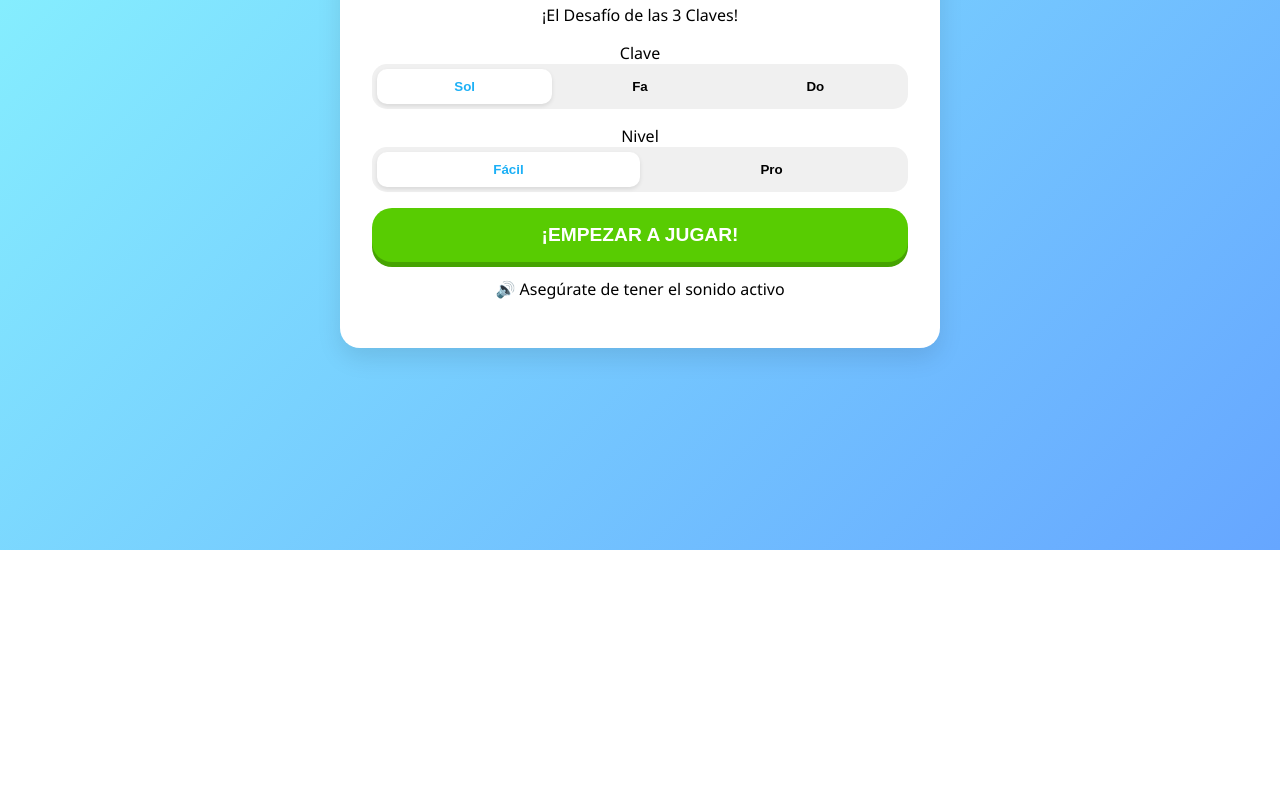
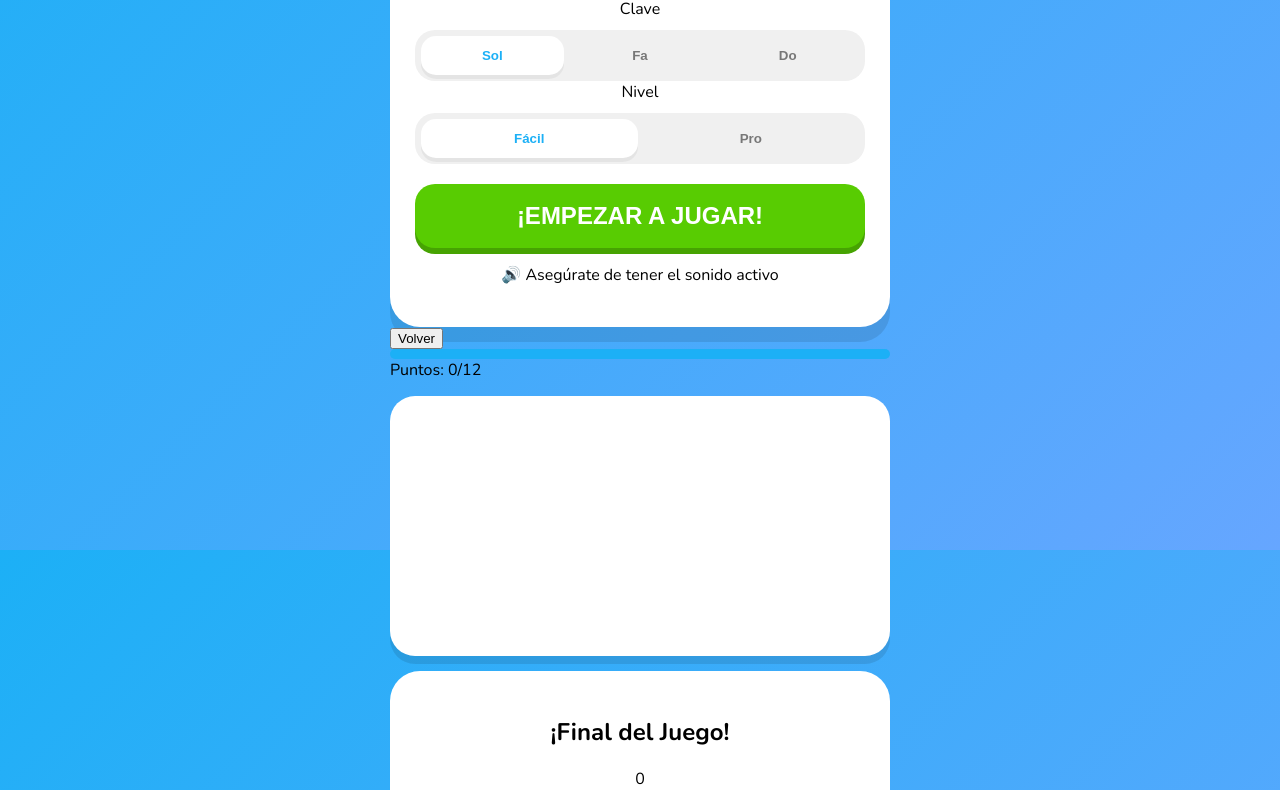
Before and after one commit to ormusico41-crypto/El-Desaf-o-de-las-3-Claves, a plain HTML site: page index.html in a window 1280 px wide. Shown: the part 250-1040 px from the top of the page. Before the commit the page ends 800 px from the top, so only its background shows below. Drawn offline with nearby package versions, Linux system fonts and the light colour scheme.

Commit message:
Update style.css

```diff
--- a/style.css
+++ b/style.css
@@ -1,45 +1,58 @@
 :root {
-    --color-primary: #58cc02;
-    --color-primary-dark: #46a302;
-    --color-accent: #1cb0f6;
-    --color-bg: #89CFF0;
-    --color-text: #4b4b4b;
-    --color-surface: #ffffff;
-    --radius: 20px;
-    --shadow: 0 4px 0 rgba(0,0,0,0.1);
+    --primary: #58cc02; --primary-dark: #46a302;
+    --accent: #1cb0f6; --bg: #e0f7fa;
+    --text: #2b2b2b; --white: #ffffff;
 }
 
 body {
-    font-family: 'Segoe UI', Tahoma, sans-serif;
-    background: linear-gradient(135deg, #89f7fe 0%, #66a6ff 100%);
-    margin: 0; display: flex; justify-content: center; align-items: center; height: 100vh;
+    margin: 0; font-family: 'Nunito', sans-serif;
+    background: linear-gradient(135deg, #1cb0f6 0%, #66a6ff 100%);
+    display: flex; justify-content: center; align-items: center; height: 100vh;
 }
 
-.app-container { width: 100%; max-width: 600px; height: 90vh; display: flex; flex-direction: column; }
-.main-header h1 { color: white; text-align: center; text-shadow: 0 2px 4px rgba(0,0,0,0.2); }
+.app-container { width: 95%; max-width: 500px; height: 95vh; display: flex; flex-direction: column; }
 
-.screen { width: 100%; height: 100%; transition: opacity 0.3s; }
-.hidden { display: none; }
-.card { background: white; padding: 2rem; border-radius: var(--radius); text-align: center; box-shadow: 0 10px 25px rgba(0,0,0,0.1); }
+.main-header h1 {
+    font-family: 'Fredoka One', cursive; color: white; text-align: center; font-size: 1.4rem;
+}
 
-.toggle-group { display: flex; background: #f0f0f0; padding: 5px; border-radius: 15px; margin-bottom: 1rem; }
-.toggle-btn { flex: 1; border: none; background: none; padding: 10px; cursor: pointer; font-weight: bold; border-radius: 10px; }
-.toggle-btn.active { background: white; color: var(--color-accent); box-shadow: 0 2px 4px rgba(0,0,0,0.1); }
+.card {
+    background: white; border-radius: 30px; padding: 25px; text-align: center;
+    box-shadow: 0 15px 0 rgba(0,0,0,0.1);
+}
 
-.btn-primary { background: var(--color-primary); color: white; border: none; padding: 1rem; border-radius: var(--radius); cursor: pointer; font-weight: bold; width: 100%; box-shadow: 0 5px 0 var(--color-primary-dark); font-size: 1.2rem; }
-.btn-primary:active { transform: translateY(3px); box-shadow: none; }
+.title-hero { font-family: 'Fredoka One', cursive; color: #ff9600; font-size: 2.8rem; margin: 10px 0; }
+.subtitle { font-weight: 900; color: var(--accent); font-size: 1.1rem; text-transform: uppercase; }
 
-.staff-container-wrapper { background: white; padding: 1rem; border-radius: var(--radius); margin: 1rem 0; height: 220px; }
-.staff-line { stroke: #333; stroke-width: 2; }
-.note-head { fill: #333; }
-.note-stem { stroke: #333; stroke-width: 2; }
-.clef-symbol { fill: #333; font-family: serif; font-weight: normal; }
+.toggle-group { display: flex; background: #f0f0f0; padding: 6px; border-radius: 20px; gap: 5px; margin-top: 10px; }
+.toggle-btn {
+    flex: 1; border: none; background: none; padding: 12px; font-weight: 900;
+    border-radius: 15px; cursor: pointer; color: #777; transition: 0.2s;
+}
+.toggle-btn.active { background: white; color: var(--accent); box-shadow: 0 4px 0 rgba(0,0,0,0.05); }
 
-.options-grid { display: grid; grid-template-columns: 1fr 1fr; gap: 10px; }
-.option-btn { background: white; border: none; padding: 1rem; font-size: 1.2rem; font-weight: bold; border-radius: 15px; cursor: pointer; box-shadow: var(--shadow); }
-.option-btn.correct { background: var(--color-primary); color: white; }
-.option-btn.incorrect { background: #ff4757; color: white; }
+.btn-primary {
+    background: var(--primary); color: white; border: none; padding: 18px;
+    border-radius: 20px; font-weight: 900; width: 100%; font-size: 1.5rem;
+    box-shadow: 0 6px 0 var(--primary-dark); cursor: pointer; margin-top: 20px;
+}
+.btn-primary:active { transform: translateY(4px); box-shadow: none; }
 
-.timer-bar { height: 10px; background: var(--color-accent); width: 100%; transition: transform linear; transform-origin: left; }
-.progress-container { flex: 1; background: #eee; height: 10px; border-radius: 5px; overflow: hidden; }
-.game-header { display: flex; align-items: center; gap: 10px; background: white; padding: 10px; border-radius: 15px; }
+.staff-card {
+    background: white; border-radius: 25px; margin: 15px 0; height: 260px;
+    display: flex; align-items: center; justify-content: center; overflow: hidden;
+    box-shadow: 0 8px 0 rgba(0,0,0,0.1);
+}
+
+#staff-container svg { width: 100%; height: 100%; }
+
+.options-grid { display: grid; grid-template-columns: 1fr 1fr; gap: 12px; }
+.option-btn {
+    background: white; border: none; padding: 20px; font-size: 1.6rem; font-weight: 900;
+    border-radius: 20px; cursor: pointer; box-shadow: 0 5px 0 #ddd;
+}
+.option-btn.correct { background: var(--primary); color: white; box-shadow: 0 5px 0 var(--primary-dark); }
+.option-btn.incorrect { background: #ff4757; color: white; box-shadow: 0 5px 0 #b33939; }
+
+.timer-bar { height: 10px; background: var(--accent); width: 100%; transform-origin: left; }
+.progress-container { flex: 1; background: #eee; height: 10px; border-radius: 10px; overflow: hidden; }
```
